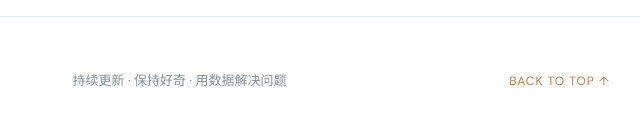
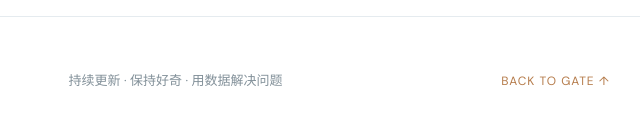
Before and after one commit to minaliu61/Leyuan-Liu-portfolio, a plain HTML site: page portfolio.html in a window 1280 px wide. Shown: the part 3046-3183 px from the top of the page, 542-1182 px from the left. Drawn offline with Linux system fonts and the light colour scheme.

Commit message:
Update portfolio.html

```diff
--- a/portfolio.html
+++ b/portfolio.html
@@ -23,7 +23,6 @@
     </header>
 
     <main>
-      <!-- 保留原有的 Hero, Metrics, About, Experience, Projects, Credentials, Skills 结构 -->
       <section class="hero">
         <div class="hero-copy">
           <div class="eyebrow"><span class="pulse"></span><span data-i18n="heroEyebrow">个人作品集 · 数字档案</span></div>
@@ -100,7 +99,7 @@
     <footer>
       <div class="footer-brand">LEYUAN LIU<span>PERSONAL PORTFOLIO & DIGITAL ARCHIVE</span></div>
       <div data-i18n="footerText">持续更新 · 保持好奇 · 用数据解决问题</div>
-      <a href="#" onclick="window.location.reload()">BACK TO TOP ↑</a>
+      <a href="index.html">BACK TO GATE ↑</a>
     </footer>
   </div>
   <script src="data.js"></script>
```
